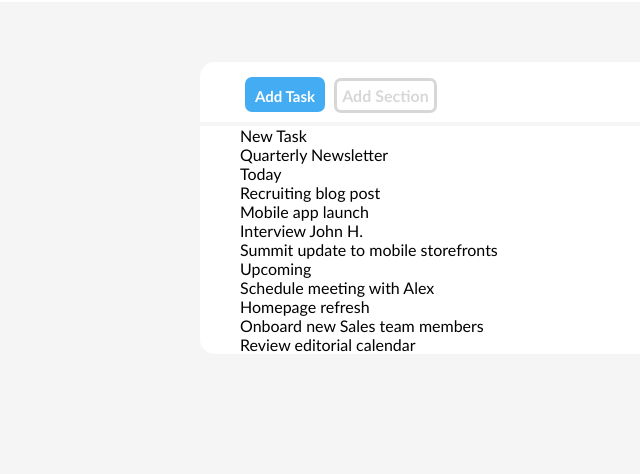
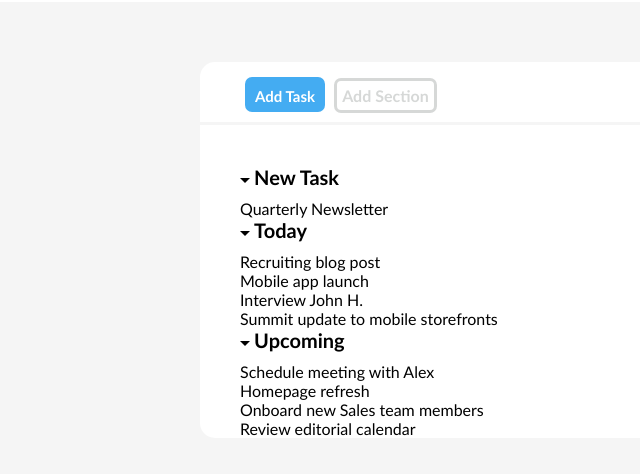
Before and after one commit to GlowingPiranha/html-css-toboolist, a plain HTML site: page index.html in a window 1280 px wide. Shown: the part 68-542 px from the top of the page, without its empty margins (0-640 px from the left). Drawn offline with Linux system fonts and the light colour scheme.

Commit message:
triangoli

```diff
--- a/assets/css/style.css
+++ b/assets/css/style.css
@@ -115,16 +115,41 @@ nav ul li .li-box-2 {
 /* HR */
 
 .blk {
-  padding: 0 180px;
-  height: 4px;
-  background-color: whitesmoke;
+  height: 0;
+  border-bottom: 3px solid whitesmoke;
 
 }
 
 /* BIG SECTION */
 
+ul {
+  margin: 0;
+
+}
+
 .section {
   height: auto;
   padding-left: 40px;
+  padding-top: 40px;
   text-align: left;
 }
+
+
+.arrow-down {
+  vertical-align: middle;
+  width: 0;
+  height: 0;
+  border-left: 5px solid transparent;
+  border-right: 5px solid transparent;
+  border-top: 5px solid black;
+  display: inline-block;
+}
+
+.container-main .section .ul-1 {
+  display: inline-block;
+  padding-bottom: 10px;
+  font-size: 20px;
+  font-weight: bold;
+  margin: auto;
+  text-align: left;
+}
--- a/index.html
+++ b/index.html
@@ -49,16 +49,22 @@
 
       <div class="section">
 
-        <ul>New Task
+        <ul>
+          <div class="arrow-down"></div>
+          <div class="ul-1">New Task</div>
           <li>Quarterly Newsletter</li>
         </ul>
-        <ul>Today
+        <ul>
+          <div class="arrow-down"></div>
+          <div class="ul-1">Today</div>
           <li>Recruiting blog post</li>
           <li>Mobile app launch</li>
           <li>Interview John H.</li>
           <li>Summit update to mobile storefronts</li>
         </ul>
-        <ul>Upcoming
+        <ul>
+          <div class="arrow-down"></div>
+          <div class="ul-1">Upcoming</div>
           <li>Schedule meeting with Alex</li>
           <li>Homepage refresh</li>
           <li>Onboard new Sales team members</li>
```
